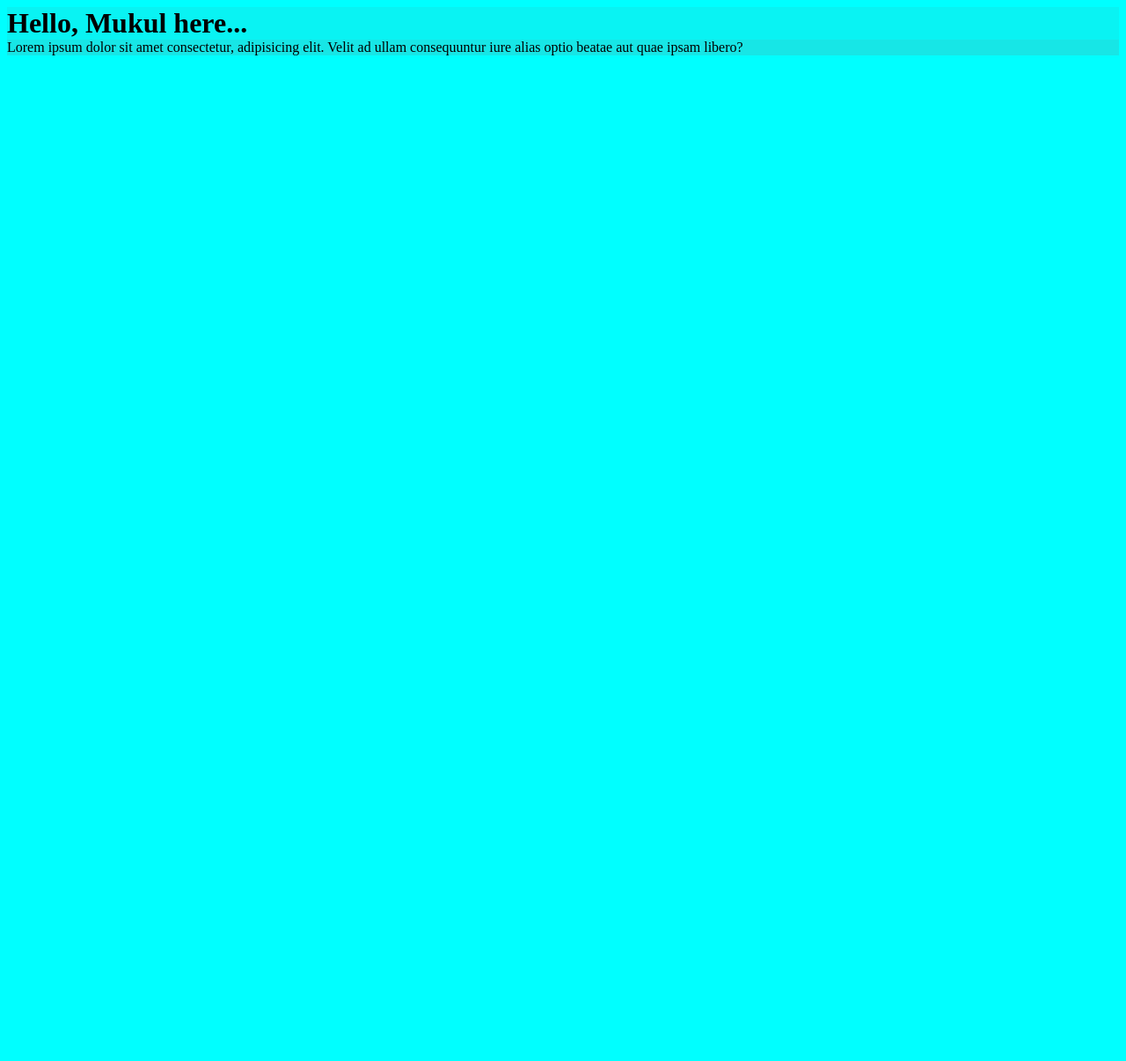
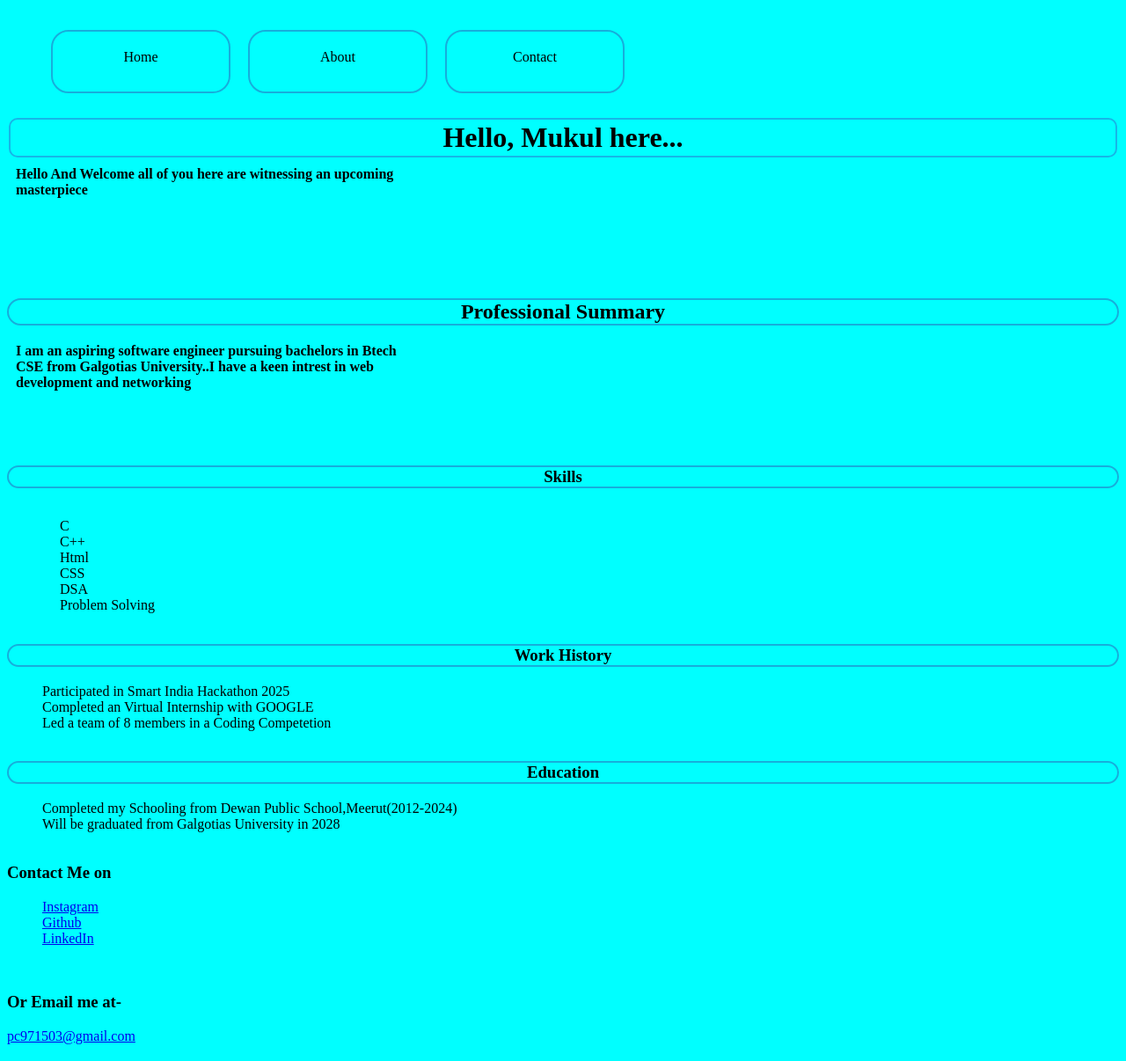
Before and after one commit to MukooL-01/FirstProject, a plain HTML site: page FirstProject/FirsProjekt.html in a window 1280 px wide. Shown: the whole page at 88% size. Before the commit the page ends 800 px from the top, so only its background shows below. Drawn offline with Linux system fonts and the light colour scheme.

```diff
--- a/FirstProject/FirsProjekt.html
+++ b/FirstProject/FirsProjekt.html
@@ -1,31 +1,153 @@
 <!DOCTYPE html>
 <html lang="en">
+
 <head>
     <meta charset="UTF-8">
     <meta name="viewport" content="width=device-width, initial-scale=1.0">
     <title>Chllings of Mukul</title>
     <style>
-       *{
+        * {
             background-color: aqua;
+            overflow: auto;
         }
-       h1{
-        background-color: rgb(9, 243, 243);
+
+        h1 {
+            padding: 2px;
+            margin: 2px;
+            border: 2px solid rgb(22, 182, 231);
+            text-align: center;
+            border-radius: 10px;
+        }
+
+        .box {
             padding: 0px;
-        margin: 0px;
+            margin: 10px;
+            width: 35vw;
+            height: 15vh;
+            font-weight: bolder;
         }
-       .box{
-        background-color: rgb(23, 230, 230);
-        padding: 0px;
-        margin: 0px;
+
+        header nav ul li {
+            list-style: none;
+            padding: 20px;
+            width: 20vh;
+            height: 3.5vh;
+            margin: 10px;
+            text-align: center;
+            border: 2px solid rgb(23, 174, 219);
+            border-radius: 20px;
+        }
+
+        header nav ul {
+            display: flex;
+        }
+
+        .sec1 h2 {
+            text-align: center;
+            border: 2px solid rgb(23, 174, 219);
+            border-radius: 20px;
+        }
+
+        .sec1 p {
+            font-weight: bold;
+            margin: 10px;
+            width: 35vw;
+            height: 15vh;
+        }
+
+        .skill {
+            text-align: center;
+            border: 2px solid rgb(23, 174, 219);
+            border-radius: 25px;
+        }
+
+        .skilll li {
+            list-style: disc;
+            padding-left: 20px;
+        }
+        .work{
+            text-align: center;
+            border: 2px solid rgb(23, 174, 219);
+            border-radius: 20px;
+        }
+        .edu{
+            border: 2px solid rgb(23, 174, 219);
+            border: 2px solid rgb(23, 174, 219);
+            border-radius: 20px;
+            text-align: center;
         }
     </style>
 </head>
+
 <body>
-    <div>
+    <header>
+        <nav>
+            <ul>
+                <li>Home</li>
+                <li>About</li>
+                <li>Contact</li>
+            </ul>
+        </nav>
+    </header>
+    <main>
+        <header>
             <h1>
                 Hello, Mukul here...
             </h1>
-        <p class="box">Lorem ipsum dolor sit amet consectetur, adipisicing elit. Velit ad ullam consequuntur iure alias optio beatae aut quae ipsam libero?</p>
-    </div>
+            <p class="box">Hello And Welcome all of you here are witnessing an upcoming masterpiece </p>
+        </header>
+    </main>
+    <section class="sec1">
+        <h2>Professional Summary</h2>
+        <p>
+            I am an aspiring software engineer pursuing bachelors in Btech CSE from Galgotias University..I have a keen
+            intrest in web development and networking
+        </p>
+        <h3 class="skill">Skills</h3>
+        <article>
+            <ul class="skilll">
+                <li>C</li>
+                <li>C++</li>
+                <li>Html</li>
+                <li>CSS</li>
+                <li>DSA</li>
+                <li>Problem Solving</li>
+            </ul>
+        </article>
+        <article>
+            <h3 class="work">Work History</h3>
+            <ul class="work2">
+                <li>Participated in Smart India Hackathon 2025</li>
+                <li>Completed an Virtual Internship with GOOGLE</li>
+                <li>Led a team of 8 members in a Coding Competetion</li>
+            </ul>
+        </article>
+    </section>
+    <section>
+        <h3 class="edu">Education</h3>
+         <ul class="eduu">
+            <li>Completed my Schooling from Dewan Public School,Meerut(2012-2024)</li>
+            <li>Will be graduated from Galgotias University in 2028</li>
+         </ul>
+    </section>
+    <footer>
+        <section>
+            <article>
+                <h3>Contact Me on</h3>
+                <ul>
+                    <li><a target="_blank" href="https://www.instagram.com/mukul_1_1">Instagram</a></li>
+                    <li><a target="_blank" href="https://github.com/MukooL-01">Github</a></li>
+                    <li><a target="_blank" href="https://www.linkedin.com/in/mukul-teotia-7baaab335/">LinkedIn</a></li>
+                    <li></li>
+                </ul>
+            </article>
+            <article>
+                <h3>Or Email me at- </h3>
+                <p><a target="_blank" href="mailto:pc971503@gmail">pc971503@gmail.com</a></p>
+            </article>
+        </section>
+
+    </footer>
 </body>
+
 </html>
```
Lines whose indentation alone changed are shown as unchanged.
